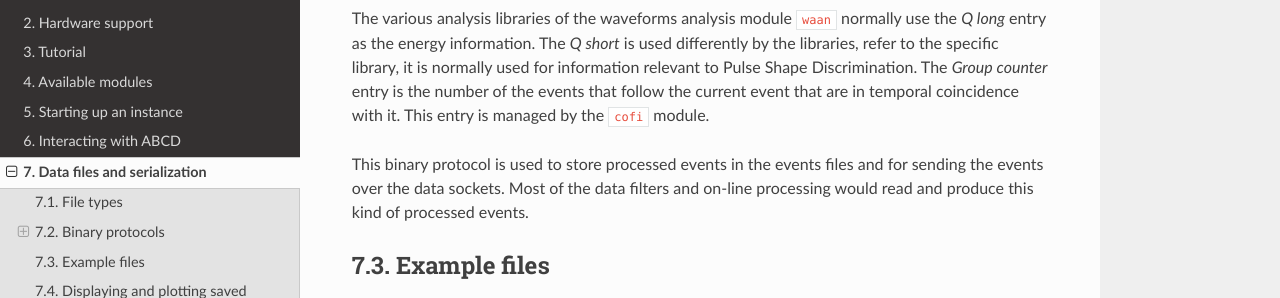
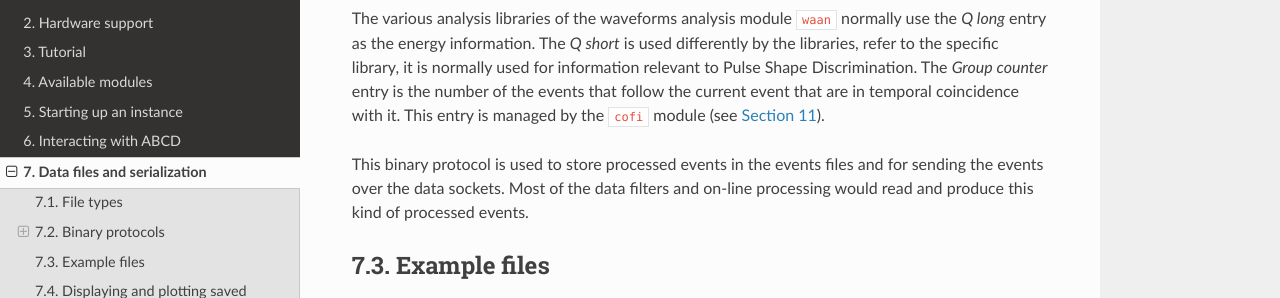
Before and after one commit to cl-fontana/abcd-docs, a Sphinx documentation site: the page built from docs/source/data_files.rst, in a window 1280 px wide and 900 px high, scrolled down 2246 px. Shown: the part 152-450 px from the top of the window. Built offline with Sphinx 7.4.7 and the Read the Docs theme 2.0.0, drawn with Linux system fonts in a browser that asks for light colours.

Commit message:
Added reference

```diff
--- a/docs/source/data_files.rst
+++ b/docs/source/data_files.rst
@@ -116,7 +116,7 @@ The binary representation consists of a 16 bytes word with:
 The various analysis libraries of the waveforms analysis module ``waan`` normally use the *Q long* entry as the energy information.
 The *Q short* is used differently by the libraries, refer to the specific library, it is normally used for information relevant to Pulse Shape Discrimination.
 The *Group counter* entry is the number of the events that follow the current event that are in temporal coincidence with it.
-This entry is managed by the ``cofi`` module.
+This entry is managed by the ``cofi`` module (see :numref:`ch-cofi`).
 
 This binary protocol is used to store processed events in the events files and for sending the events over the data sockets.
 Most of the data filters and on-line processing would read and produce this kind of processed events.
```
